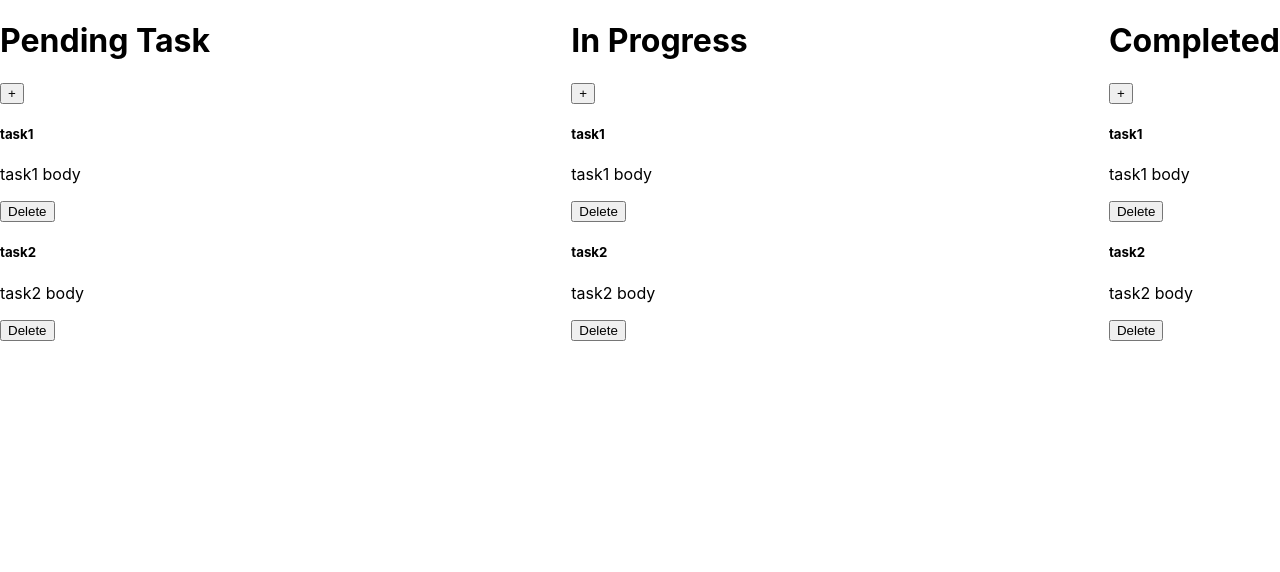
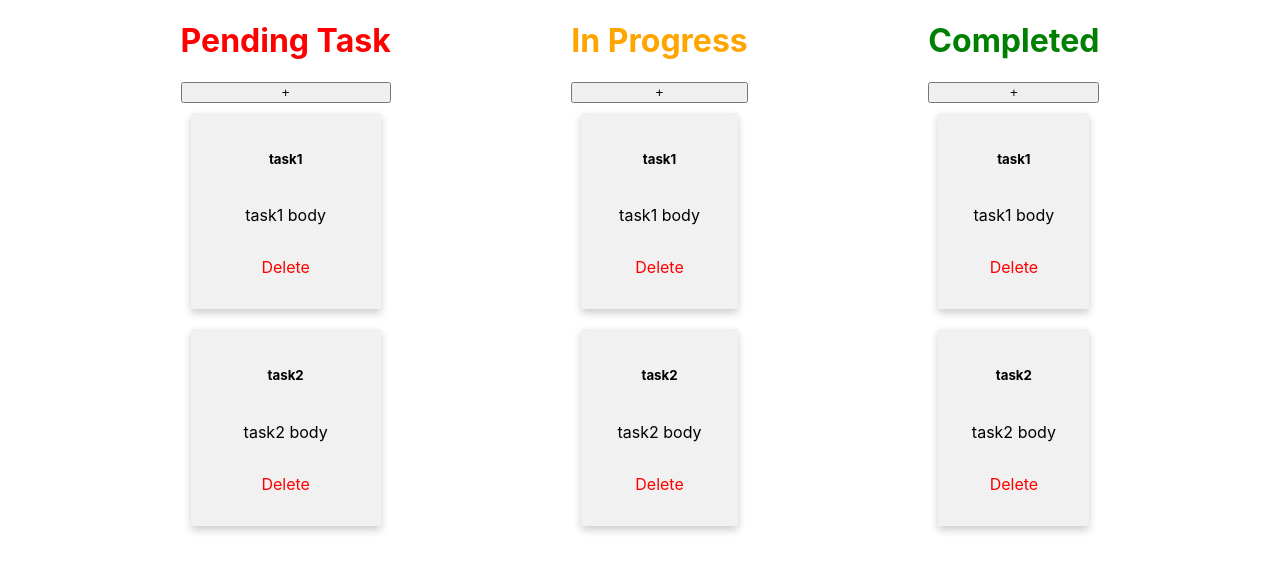
Before and after one commit to JaiKarvir/do-not-pay-test-repo, a React (Create React App) app: page / in a window 1280 px wide. Shown: the top 572 px of the page. Built offline with nearby package versions, Linux system fonts and the light colour scheme.

Commit message:
add 3 tasks

```diff
--- a/src/App.css
+++ b/src/App.css
@@ -2,7 +2,7 @@
   display: flex;
   flex-direction: row;
   flex-wrap: wrap;
-  justify-content: space-between;
+  justify-content: space-evenly;
   height: 100%;
 }
 
--- /dev/null
+++ b/src/components/Actions.css
@@ -0,0 +1,6 @@
+.action-box{
+  display: flex;
+  flex-direction: column;
+  flex-wrap: wrap;
+  flex: 1 0 auto;
+}
--- a/src/components/Completed.js
+++ b/src/components/Completed.js
@@ -1,5 +1,6 @@
 import React from "react";
 import  NewTask from "./NewTask";
+import './Actions.css';
 
 class Completed extends React.Component{
     constructor(props){
@@ -61,8 +62,8 @@ class Completed extends React.Component{
            </div>
         }
         return(
-            <div>
-            <h1>Completed</h1>
+            <div className="action-box">
+            <h1 style={{color: "green"}}>Completed</h1>
             <button onClick={this.handleCompletedTask}>+</button>
             {addTaskBox}
             {this.state.tasks.map((task,i) =>
--- a/src/components/InProgress.js
+++ b/src/components/InProgress.js
@@ -1,5 +1,6 @@
 import React from "react";
 import  NewTask from "./NewTask";
+import './Actions.css';
 
 class InProgress extends React.Component{
     constructor(props){
@@ -61,8 +62,8 @@ class InProgress extends React.Component{
            </div>
         }
         return(
-            <div>
-            <h1>In Progress</h1>
+            <div className="action-box">
+            <h1 style={{color: "orange"}}>In Progress</h1>
             <button onClick={this.handleInProgressTask}>+</button>
             {addTaskBox}
             {this.state.tasks.map((task,i) =>
--- /dev/null
+++ b/src/components/NewTask.css
@@ -0,0 +1,12 @@
+.new-task{
+    display: flex;
+    flex-direction: column;
+    flex-wrap: wrap;
+    flex: 1 0 auto;
+    align-items: center;
+    box-shadow: 0 4px 8px 0 rgba(0, 0, 0, 0.2); /* this adds the "card" effect */
+    padding: 16px;
+    text-align: center;
+    background-color: #f1f1f1;
+    margin: 10px;
+}
--- a/src/components/NewTask.js
+++ b/src/components/NewTask.js
@@ -1,12 +1,13 @@
 import React from "react";
+import './NewTask.css';
 
 class NewTask extends React.Component{
     render(){
         return(
-        <div>
+        <div className="new-task">
             <h5>{this.props.task.title}</h5>
             <p>{this.props.task.body}</p>
-            <button onClick={this.props.deleteTask}>Delete</button>
+            <p style={{color: "red", cursor:"pointer"}} onClick={this.props.deleteTask}>Delete</p>
         </div>);
     }
 }
--- a/src/components/PendingTask.js
+++ b/src/components/PendingTask.js
@@ -1,5 +1,6 @@
 import React from "react";
 import  NewTask from "./NewTask";
+import './Actions.css';
 
 class PendingTask extends React.Component{
     constructor(props){
@@ -61,8 +62,8 @@ class PendingTask extends React.Component{
            </div>
         }
         return(
-            <div>
-            <h1>Pending Task</h1>
+            <div className="action-box">
+            <h1 style={{color: "red"}}>Pending Task</h1>
             <button onClick={this.handlePendingTask}>+</button>
             {addTaskBox}
             {this.state.tasks.map((task,i) =>
```
Also changed, not shown: 1 other file (tests, documents, lock files or other folders).
